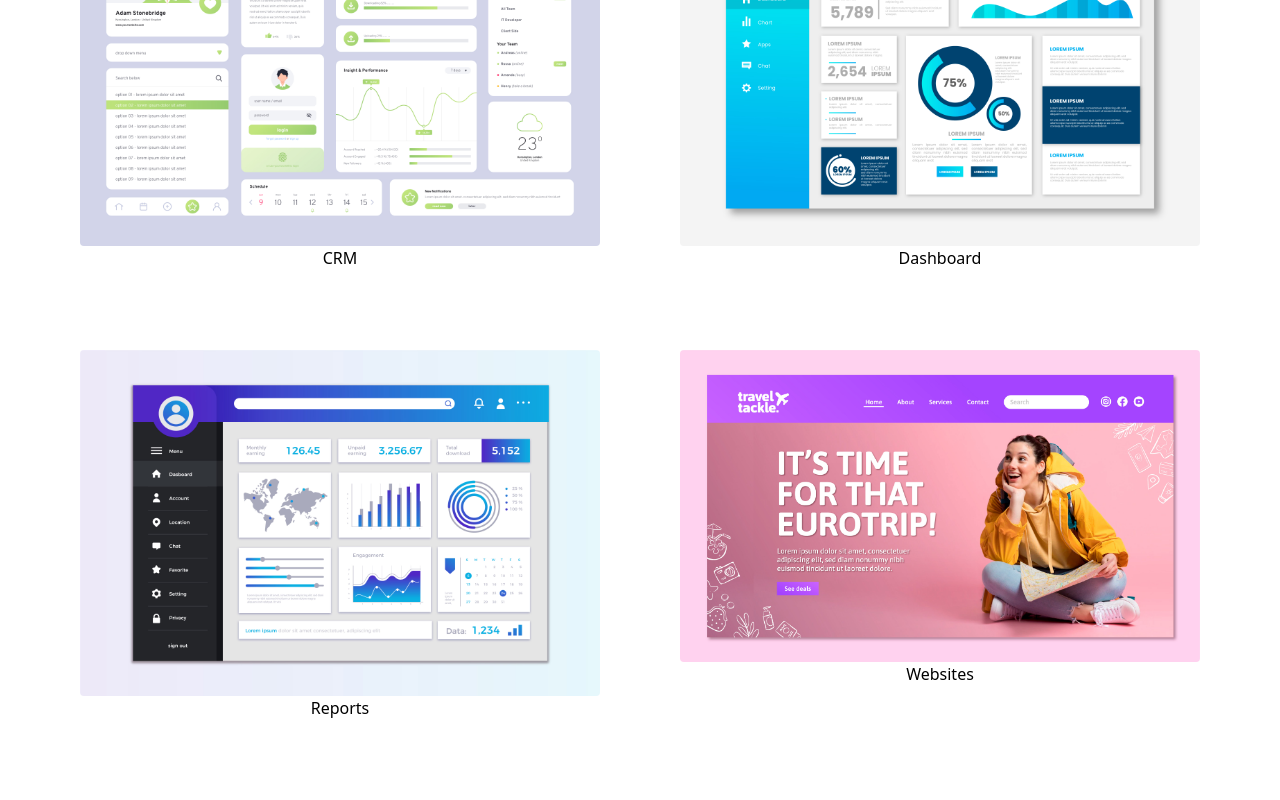
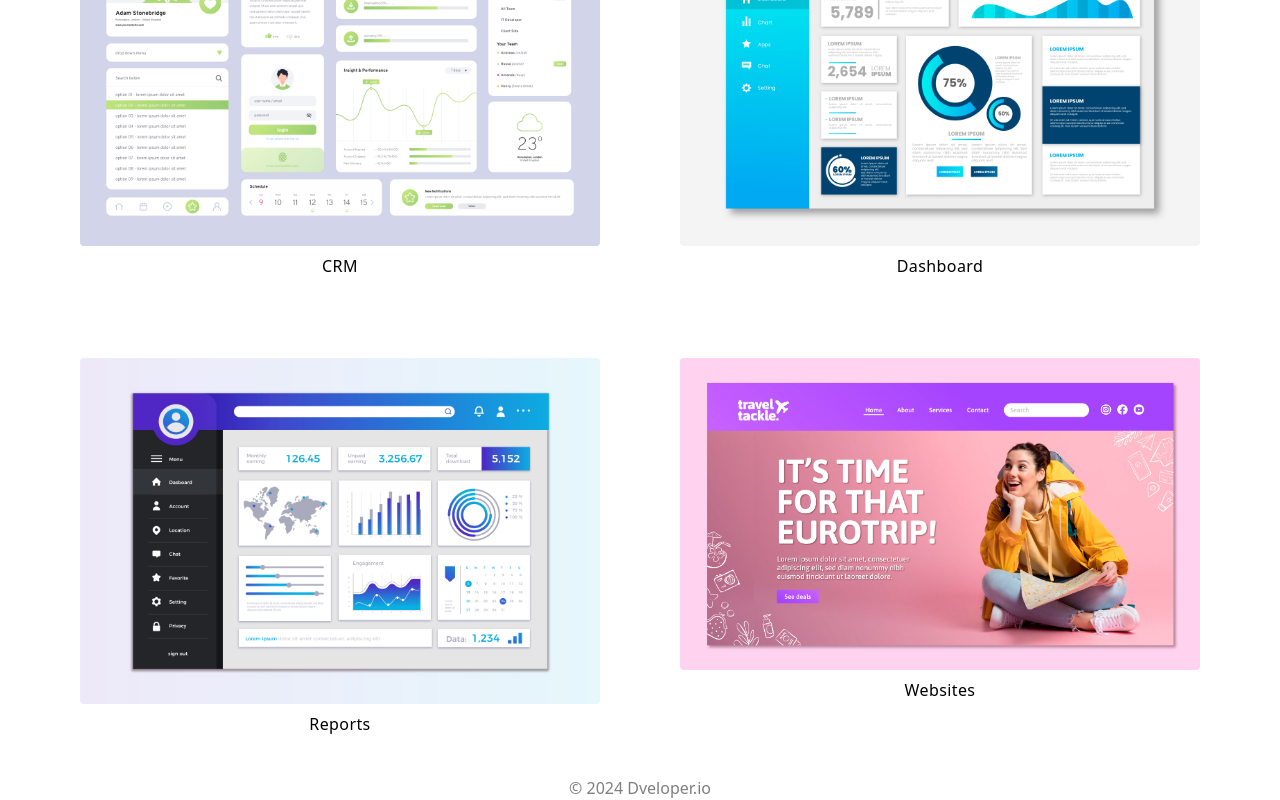
Before and after one commit to rafin-rahman/dveloper, a Next.js app: page / in a window 1280 px wide. Shown: the part 358-1158 px from the top of the page. Before the commit the page ends 1118 px from the top, so only its background shows below. Built offline with nearby package versions, Linux system fonts and the light colour scheme.

Commit message:
footer added

```diff
--- a/app/page.tsx
+++ b/app/page.tsx
@@ -1,6 +1,6 @@
-import { Button } from "@/components/ui/button";
 import NavBar from "@/components/Navbar";
 import Hero from "@/components/Hero";
+import Footer from "@/components/Footer";
 
 export default function Home() {
   return (
@@ -8,6 +8,7 @@ export default function Home() {
       <NavBar />
       <div className="pt-2 border-b border-blue-100"></div>
       <Hero />
+      <Footer />
     </>
   );
 }
--- /dev/null
+++ b/components/Footer.tsx
@@ -0,0 +1,7 @@
+export default function Footer() {
+  return (
+    <div className={"container mx-auto px-6 text-center"}>
+      <div className={"opacity-50"}>© 2024 Dveloper.io </div>
+    </div>
+  );
+}
--- a/components/Hero.tsx
+++ b/components/Hero.tsx
@@ -26,7 +26,7 @@ export default function Hero() {
                 alt={`hero${image.text}`}
                 className={"w-full  rounded"}
               />
-              <p>{image.text}</p>
+              <p className={"pt-2 tracking-wide"}>{image.text}</p>
             </div>
           </div>
         ))}
--- a/components/Navbar.tsx
+++ b/components/Navbar.tsx
@@ -1,7 +1,7 @@
 "use client";
 import { SEO } from "@/utils/company";
-import { Disclosure, Menu, Transition } from "@headlessui/react";
-import { Bars3Icon, BellIcon, XMarkIcon } from "@heroicons/react/24/outline";
+import { Disclosure, Menu } from "@headlessui/react";
+import { Bars3Icon, XMarkIcon } from "@heroicons/react/24/outline";
 import { Button } from "@/components/ui/button";
 import { ModeToggle } from "@/components/ThemeSwitcher";
 import Image from "next/image";
@@ -18,6 +18,7 @@ function classNames(...classes: any[]) {
 }
 
 export default function Example() {
+  // @ts-ignore
   return (
     <Disclosure as="nav" className="">
       {({ open }) => (
@@ -81,21 +82,23 @@ export default function Example() {
           <Disclosure.Panel className="sm:hidden">
             <div className="space-y-1 px-2 pb-3 pt-2">
               {navigation.map((item) => (
-                <div key={item.name}>aa</div>
-                // <Disclosure.Button
-                //   key={item.name}
-                //   as="a"
-                //   href={item.href}
-                //   className={classNames(
-                //     item.current
-                //       ? "bg-gray-900 text-white"
-                //       : "text-gray-300 hover:bg-gray-700 hover:text-white",
-                //     "block rounded-md px-3 py-2 text-base font-medium"
-                //   )}
-                //   aria-current={item.current ? "page" : undefined}
-                // >
-                //   {item.name}
-                // </Disclosure.Button>
+                // <div key={item.name}>{item.name}</div>
+                <Button
+                  key={item.name}
+                  variant={"outline"}
+                  //@ts-ignore
+                  as="a"
+                  href={item.href}
+                  className={classNames(
+                    item.current
+                      ? "bg-gray-900 text-white"
+                      : "text-gray-300 hover:bg-gray-700 hover:text-white ",
+                    "block rounded-md px-3 py-2 text-base font-medium hover:underline hover:underline-offset-4 decoration-blue-300 decoration-2 "
+                  )}
+                  aria-current={item.current ? "page" : undefined}
+                >
+                  {item.name}
+                </Button>
               ))}
             </div>
           </Disclosure.Panel>
```
